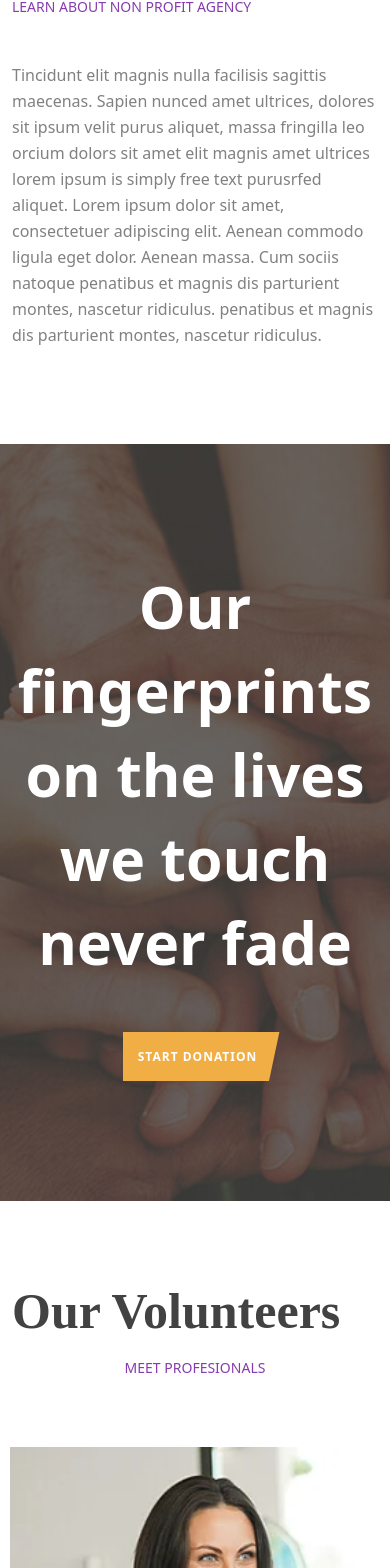
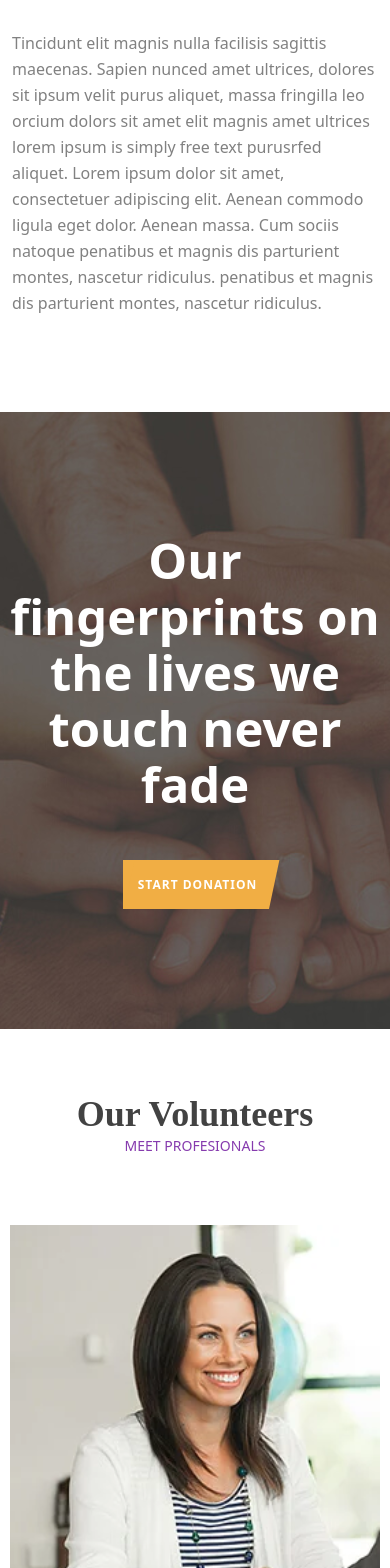
Before and after one commit to Palak-Srivastava4/oxpitan, a Next.js app: page /aboutPage in a window 390 px wide. Shown: the part 1151-2719 px from the top of the page. Built offline with nearby package versions, Linux system fonts and the light colour scheme.

Commit message:
fixed responsive

```diff
--- a/app/components/Events/style.js
+++ b/app/components/Events/style.js
@@ -38,6 +38,7 @@ margin:8%;
   @media (max-width: 991px){
 margin-left:3%;
 margin-right:3%;
+margin-bottom:100px;
 display:inline-block;
 .image{
   width:100%;
--- a/app/components/Pages/About/AboutPage.jsx
+++ b/app/components/Pages/About/AboutPage.jsx
@@ -70,7 +70,7 @@ const AboutPage = () => {
 
           <Styled.Latest>
             <div className="container latest">
-              <h2 className="cause">Our Volunteers</h2>
+              <h2 className="cause" id="vol">Our Volunteers</h2>
               <p className="help">meet profesionals</p>
             </div>
           </Styled.Latest>
@@ -134,7 +134,7 @@ const AboutPage = () => {
 <Styled.Latest>
             <div className="container latest">
               <div className="bgClr"></div>
-              <h2 className="cause">
+              <h2 className="causeBelive">
                 We Believe that We can Save More Lifes with you
               </h2>
               <p className="help">help us now</p>
--- a/app/components/Pages/Sponsors/Sponsors.js
+++ b/app/components/Pages/Sponsors/Sponsors.js
@@ -25,7 +25,7 @@ const Sponsors = () => {
               <Styled.SponsorsData>
                 <Styled.EvantoImg>
                   <Styled.BtnBg backgroundColor={item.color}>
-                        <div className="img">  <Image src={item.img} /></div>
+                        <div className="img">  <Image className="image" src={item.img} /></div>
                   </Styled.BtnBg>
                 </Styled.EvantoImg>
                 <Styled.CompanyName>
--- a/app/components/Pages/programme/progrmme.js
+++ b/app/components/Pages/programme/progrmme.js
@@ -32,7 +32,7 @@ const Programme = () =>{
             </div>
           </Styled.Latest>
         <ul>
-            <li> <FaRegDotCircle /> Around 6 in 10 students in Grade 5 can't read Grade-2 text, 8 out of 10 cannot do simple math.</li>
+            <li> <FaRegDotCircle />Around 6 in 10 students in Grade 5 can't read Grade-2 text, 8 out of 10 cannot do simple math.</li>
             <li><FaRegDotCircle /> 6 million children in the age group 6-14 are estimated to be out of school and 36% of the children drop out even before completing primary education.</li>
             <li><FaRegDotCircle /> Rural Government Schools Struggle with Limited Resources and Poor Infrastructure.</li>
             <li><FaRegDotCircle /> Challenges of Multi-Grade Classrooms and Low Teacher-Student Ratios.</li>
--- a/app/components/Pages/style.js
+++ b/app/components/Pages/style.js
@@ -127,6 +127,7 @@ export const Agency = styled.div`
     font-size: 48px;
     line-height: 60px;
     font-weight: 700;
+    color:#424242;
     font-family: "Playfair Display", serif;
   }
   .profit {
@@ -149,6 +150,10 @@ export const Agency = styled.div`
  margin-top: 10%;
  padding:0;
  display:inline-block;
+ .discover{
+  font-size:42px;
+  line-height:44px;
+ }
     }
     @media (min-width: 991px){
       width:100%;
@@ -354,9 +359,9 @@ export const Requirements = styled.div`
   }
 `;
 export const Team = styled.div`
-margin: 3% ;
+margin: 6% ;
 @media (max-width: 991px){
-  margin:2% 0;
+  margin:4% 2%;
 }
   .abc {
     background: blue;
@@ -496,7 +501,8 @@ export const VolunteersCards = styled.div`
   @media (max-width: 1200px) {
     display: flex;
     flex-direction: column;
-    margin: 10px !important
+    margin: 10px !important;
+    padding-bottom: 100px;
   }
   display: flex;
   align-items: center;
@@ -551,6 +557,11 @@ export const Cards = styled.div`
   @media (max-width: 650px) {
     display: flex;
     flex-direction: column;
+    .textPara{
+      margin:0;
+      padding:0;
+      width:100%;
+    }
   }
   display: flex;
   align-items: center;
@@ -610,7 +621,7 @@ export const SponsorsData = styled.div`
 
 
 export const Evanto = styled.div`
-height:400px;
+height:260px;
   display: flex;
   justify-content:flex-end;
   align-items:center;
@@ -771,7 +782,8 @@ export const Finger = styled.div`
     text-align: center;
       @media(max-width:500px){
           word-wrap: break-word;
-          font-size:59px;
+          font-size:49px;
+          line-height:56px;
     }
   }
 `;
@@ -783,7 +795,9 @@ align-items:center;
 @media (max-width: 991px){
 display:inline-block;
 width:100%;
-padding-bottom:160px;
+padding:2%;
+padding-bottom:100px;
+padding-top:50px;
 }
 @media (min-width: 991px){
   display:flex;
@@ -814,6 +828,10 @@ margin:80px 40px 80px 40px;
     margin:40px 0 40px 0;
 .head .subhead{
   margin:40px 10px 40px 10px;
+}
+.head{
+  font-size:38px;
+  line-height:44px;
 }
     .faqimg{
       width: 100%;
@@ -852,6 +870,10 @@ export const Head = styled.div`
 /* margin-top:20px; */
 @media (max-width:991px){
   padding:0 2% 0 2%;
+  h3{
+    font-size:16px;
+  }
+
 }
 .icon-right{
     text-align: end;
@@ -966,8 +988,23 @@ export const Latest = styled.div`
           font-size: 36px;
     line-height: 38px;
     width:auto;
-      .cause{
+      h2.cause{
     text-align:left;
+           font-size: 36px;
+    line-height: 38px;
+  }
+  #vol{
+    text-align:center;
+    line-height:10px;
+  }
+  .cause{
+      text-align:left;
+  }
+  h2.causeBelive{
+    padding-top:60px;
+    margin:0;
+    font-size: 36px;
+    line-height: 38px;
   }
     }
 
@@ -982,6 +1019,15 @@ export const Latest = styled.div`
     font-weight: 700;
     color: #424242;
     font-family: "Playfair Display", serif;
+
+  }
+  .causeBelive{
+       font-size: 56px;
+    line-height: 64px;
+    font-weight: 700;
+    color: #424242;
+    font-family: "Playfair Display", serif;
+margin:0 20%;
   }
   .btn {
     -ms-transform: skewX(20deg);
@@ -1043,6 +1089,13 @@ export const Latest = styled.div`
 // `;
 
 export const BtnBg = styled.div`
+@media (max-width: 991px){
+ width:87%;
+  height:160px;
+  .image{
+margin-top:24%;
+  }
+}
 .img{
   text-align:center;
   font-size:50px;
```
Also changed, not shown: app/components/Pages/programme/data.js (deleted).
